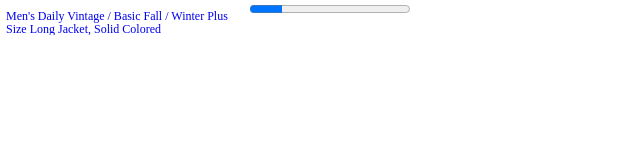
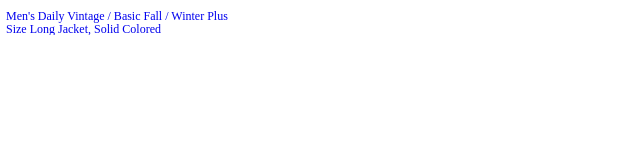
Before and after one commit to mudassirzr/tasks, a plain HTML site: page ellipses.html in a window 1280 px wide. Shown: the whole page, without its empty margins (0-640 px from the left). Drawn offline with Linux system fonts and the light colour scheme.

Commit message:
commented progress bar

```diff
--- a/ellipses.html
+++ b/ellipses.html
@@ -135,6 +135,6 @@
     <!-- </dl> -->
 </div>
 <!-- Input type with clickable progress -->
-    <progress value="20" max="100">
+    <!-- <progress value="20" max="100"> -->
 </body>
 </html>
```
